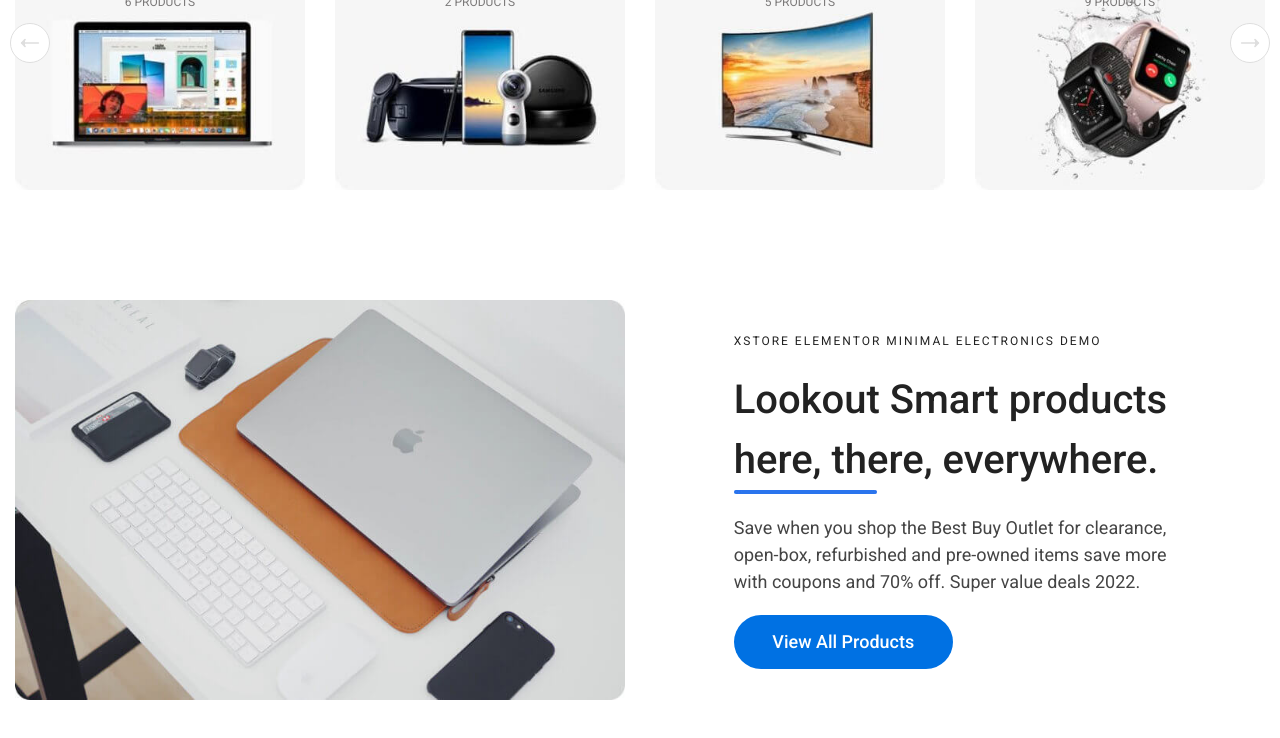
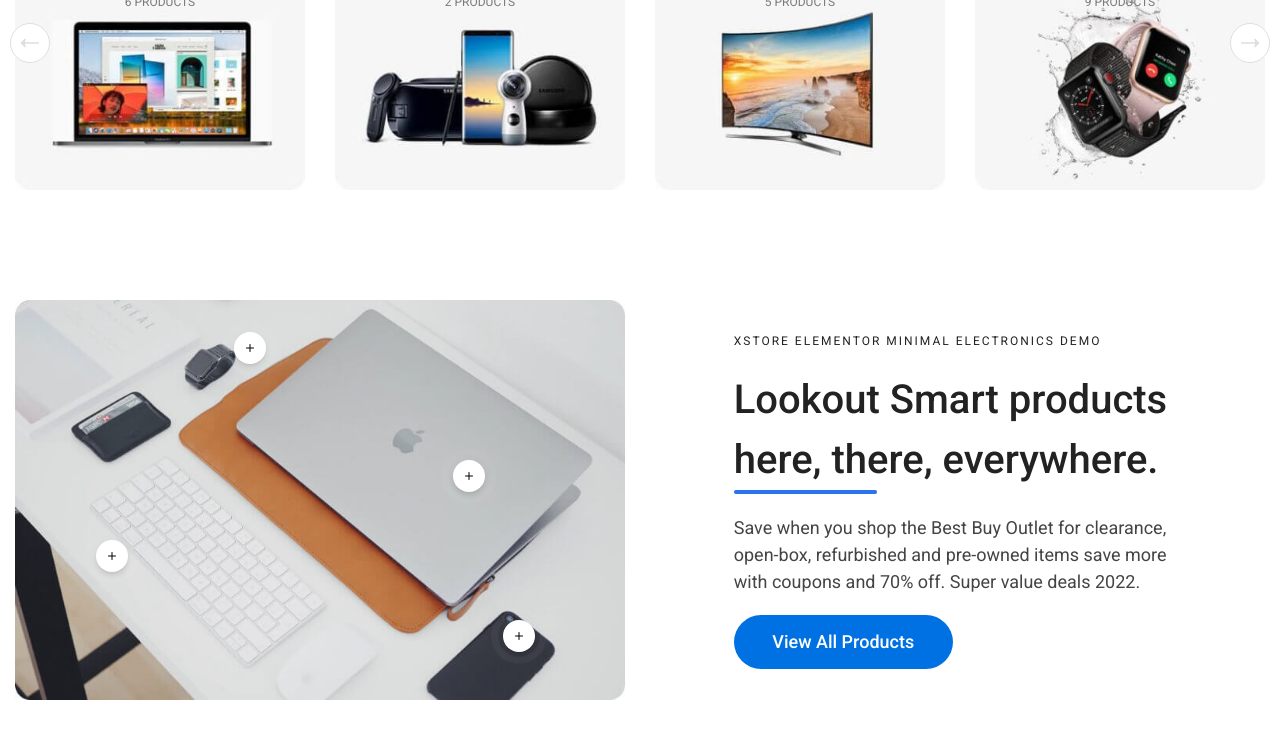
Before and after one commit to vithocbai/ecommerce-app, a React (Vite) app: page / in a window 1280 px wide. Shown: the part 785-1523 px from the top of the page. Built offline with nearby package versions, Linux system fonts and the light colour scheme.

Commit message:
Xây dựng ProductHotspotSection #2

```diff
--- a/index.html
+++ b/index.html
@@ -5,6 +5,16 @@
         <link rel="icon" type="image/svg+xml" href="/vite.svg" />
         <meta name="viewport" content="width=device-width, initial-scale=1.0" />
         <title>Vite + React + TS</title>
+
+        <!-- Jost -->
+        <link rel="preconnect" href="https://fonts.googleapis.com" />
+        <link rel="preconnect" href="https://fonts.gstatic.com" crossorigin />
+        <link
+            href="https://fonts.googleapis.com/css2?family=Jost:ital,wght@0,100..900;1,100..900&family=Roboto:ital,wght@0,100..900;1,100..900&display=swap"
+            rel="stylesheet"
+        />
+
+        <!-- Roboto -->
         <link rel="preconnect" href="https://fonts.googleapis.com" />
         <link rel="preconnect" href="https://fonts.gstatic.com" crossorigin />
         <link
--- a/src/components/Category/Category.tsx
+++ b/src/components/Category/Category.tsx
@@ -73,8 +73,8 @@ const CategoriesSection: React.FC = () => {
                     },
                 }}
             >
-                {loopCategories.map((category) => (
-                    <SwiperSlide key={category.id}>
+                {loopCategories.map((category, id) => (
+                    <SwiperSlide key={id}>
                         <a className="relative w-[100%] rounded-[20px] select-none hover:shadow-xl " href="#!">
                             <div className="absolute mx-auto top-0 px-[15px] py-[50px] w-full">
                                 <h2 className="text-center text-[26px] text-[#222] font-medium mb-[3px]">
--- /dev/null
+++ b/src/components/ProductHotspotSection/Hotspot.tsx
@@ -0,0 +1,119 @@
+import { span } from "framer-motion/client";
+import { Plus } from "lucide-react";
+
+interface HotspotProps {
+    top: string;
+    left: string;
+    cardPosition: "top-left" | "top-right" | "bottom-left" | "bottom-right" | "center" | "center-left" | "center-right";
+    product: {
+        title: string;
+        image: string;
+        star: number;
+        oldPrice: number;
+        newPrice?: number;
+    };
+}
+
+const Hotspot: React.FC<HotspotProps> = ({ top, left, cardPosition = "top-left", product }) => {
+    // Hiển thị Star
+    const renderStar = (rating: number) => {
+        const totalStar = 5;
+        const star = [];
+        for (let i = 0; i < totalStar; i++) {
+            const isFilter = i < rating;
+            star.push(
+                <span key={i} className={`${isFilter ? "text-yellow-300" : "text-gray-300"}`}>
+                    ★
+                </span>
+            );
+        }
+        return star;
+    };
+
+    // Xác định vị trí và hướng mũi tên của card
+    const getCardPosition = () => {
+        switch (cardPosition) {
+            case "top-left":
+                return {
+                    cardClass: "top-[40px] -left-[118px]",
+                    arrowClass: "top-[-6px] left-[46%]",
+                };
+            case "top-right":
+                return {
+                    cardClass: "top-[10px] right-[0px]",
+                    arrowClass: "top-[0] right-[50%]",
+                };
+            case "bottom-left":
+                return {
+                    cardClass: "bottom-[0] left-[0]",
+                    arrowClass: "bottom-0 left-0",
+                };
+            case "bottom-right":
+                return {
+                    cardClass: "bottom-[40px] -right-[124px]",
+                    arrowClass: "top-[98.2%] left-[47%]",
+                };
+            case "center-left":
+                return {
+                    cardClass: "-top-[210px] left-[40px]",
+                    arrowClass: "top-[50%] left-[-4px]",
+                };
+            case "center-right":
+                return {
+                    cardClass: "top-[42px] -right-[132px]",
+                    arrowClass: "-top-[6px] left-[45%]",
+                };
+            default:
+                return {
+                    cardClass: "center",
+                    arrowClass: "top-0 left-0",
+                };
+        }
+    };
+
+    const { cardClass, arrowClass } = getCardPosition();
+    return (
+        <section className="absolute" style={{ top, left }}>
+            <div className="relative  group">
+                {/* Nút + */}
+                <button className="flexCenter w-[32px] h-[32px] bg-white rounded-full hover-bg-gray-100 shadow-md duration-500">
+                    <span className="absolute inline-flex h-full w-full rounded-full border-4 border-white opacity-50 animate-slow-ping"></span>
+                    <Plus className="w-[12px] h-[12px]" />
+                </button>
+
+                {/* Card sản phẩm */}
+                <div
+                    className={`absolute opacity-0 invisible scale-75 group-hover:opacity-100 group-hover:visible group-hover:scale-100 transition-all duration-500 ease-in-out  ${cardClass} `}
+                >
+                    {/* Mũi tên */}
+                    <div className={`absolute ${arrowClass}`}>
+                        <div className="w-3 h-3 bg-white rotate-45"></div>
+                    </div>
+
+                    {/* Nội dung card */}
+                    <div
+                        className={`text-center min-w-[276px] max-lg:min-w-[200px] p-[20px] pb-[30px]  bg-white shadow-[0px_7px_14px_0px_rgba(0,0,0,0.1)] rounded-md`}
+                    >
+                        <img className="w-full object-cover" src={product.image} alt="" />
+                        <h2 className="mb-[7px] text-center text-[#222] font-[jost] font-medium cursor-pointer">
+                            {product.title}
+                        </h2>
+                        <p className="flexCenter mb-[10px] gap-1 text-[14px]">
+                            <del className="text-[#888]">${product.oldPrice}.00</del>
+                            {product.newPrice && <ins className="text-[#2a74ed]">${product.newPrice}.50</ins>}
+                        </p>
+                        <div className="mb-[10px]">{renderStar(5)}</div>
+                        <button
+                            className="bg-[#222] text-white border-solid rounded-[6px] w-[151px] h-[42px] transition-colors duration-200 ease-linear hover:bg-gray-600"
+                            type="button"
+                        >
+                            Add to cart
+                        </button>
+                    </div>
+                </div>
+            </div>
+        </section>
+    );
+};
+
+export default Hotspot;
--- a/src/components/ProductHotspotSection/ProductHotspotSection.tsx
+++ b/src/components/ProductHotspotSection/ProductHotspotSection.tsx
@@ -1,9 +1,68 @@
+import Hotspot from "./Hotspot";
+
 const ProductHotspotSection = () => {
+    const hotspots = [
+        {
+            top: "60%",
+            left: "13%",
+            cardPosition: "center-left" as const,
+            product: {
+                title: "Nest Mini Smart Speaker with Google Assistant",
+                image: "producthots/hotspot1.jpeg",
+                star: 5,
+                oldPrice: 300,
+                newPrice: 200,
+            },
+        },
+        {
+            top: "8%",
+            left: "35%",
+            cardPosition: "top-left" as const,
+            product: {
+                title: "Amazon Echo Dot (3rd Gen) Smart",
+                image: "producthots/hotspot1.jpeg",
+                star: 5,
+                oldPrice: 805,
+            },
+        },
+        {
+            top: "40%",
+            left: "70%",
+            cardPosition: "center-right" as const,
+            product: {
+                title: "Google – Nest Hello Smart Wi-Fi Video Doorbell",
+                image: "producthots/hotspot1.jpeg",
+                star: 5,
+                oldPrice: 1300,
+            },
+        },
+        {
+            top: "80%",
+            left: "78%",
+            cardPosition: "bottom-right" as const,
+            product: {
+                title: "Nest Mini Smart Speaker with Google Assistant",
+                image: "producthots/hotspot1.jpeg",
+                star: 5,
+                oldPrice: 500.0,
+                newPrice: 435.5,
+            },
+        },
+    ];
+
     return (
         <section className="max-md:block flexCenter max-md:mt-[60px] mt-[110px]">
-            <div className="max-md:w-full w-[50%] max-md:pr-0 pr-[15px]">
+            {/* Image */}
+            <div className="relative max-md:w-full w-[50%] max-md:pr-0 pr-[15px]">
                 <img className="w-full object-cover" src="/producthots/img1.jpeg" alt="" />
+
+                {/* Hotspot */}
+                {hotspots.map((hotspot, i) => {
+                    return <Hotspot key={i} {...hotspot} />;
+                })}
             </div>
+
+            {/* Content */}
             <div className="max-md:w-full max-md:mt-[50px] w-[50%]">
                 <div className="max-md:mx-0 mx-[15%] max-lg:mx-[5%] h-full my-auto ">
                     <h3 className="uppercase text-[12px] text-[#222] mb-[20px] tracking-[2px]">
--- a/src/index.css
+++ b/src/index.css
@@ -10,4 +10,5 @@
     body {
         font-family: "Roboto", sans-serif !important;
     }
+
 }
--- a/src/styles/utilities.css
+++ b/src/styles/utilities.css
@@ -2,7 +2,7 @@
 @tailwind components;
 @tailwind utilities;
 
-@layer {
+@layer utilities {
     .flexCenter {
         @apply flex justify-center items-center;
     }
@@ -10,4 +10,16 @@
     .flex-right-center {
         @apply flex justify-end items-center;
     }
+
+    @keyframes slow-ping {
+        75%,
+        100% {
+            transform: scale(1.8);
+            opacity: 0;
+        }
+    }
+
+    .animate-slow-ping {
+        animation: slow-ping 2s cubic-bezier(0, 0, 0.2, 1) infinite;
+    }
 }
```
Also changed, not shown: public/producthots/hotspot1.jpeg (added).
